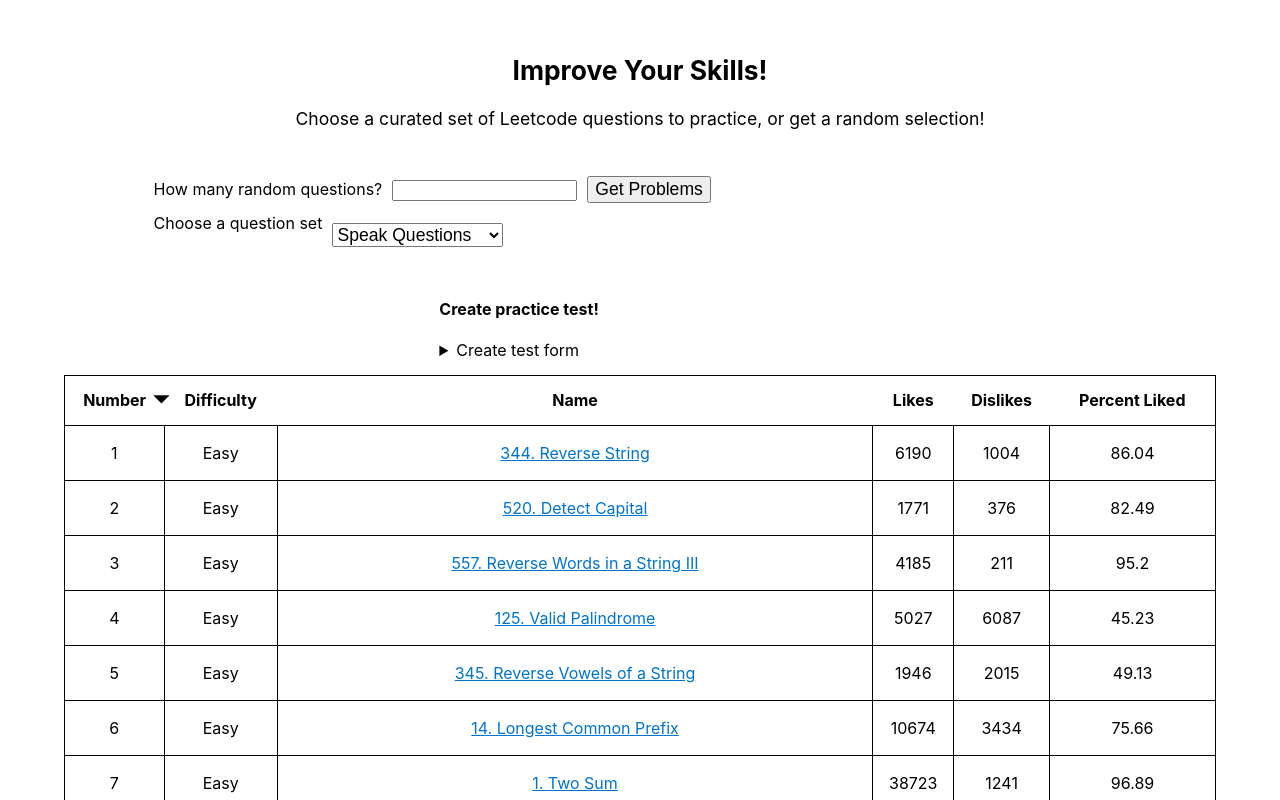
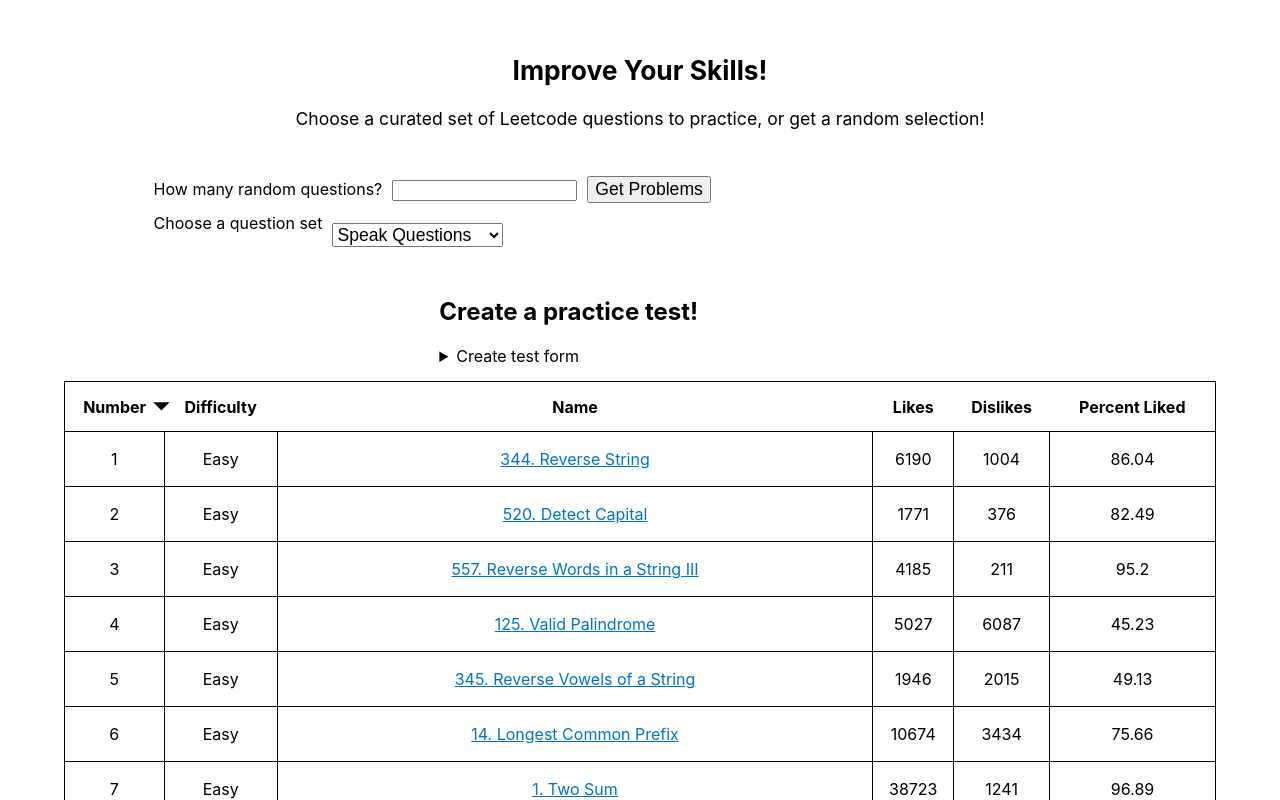
Before and after one commit to dfelsie/randomproblem, a Next.js app: page / in a window 1280 px wide. Shown: the top 800 px of the page. Built offline with nearby package versions, Linux system fonts and the light colour scheme.

Commit message:
Update index.tsx

```diff
--- a/pages/index.tsx
+++ b/pages/index.tsx
@@ -196,7 +196,7 @@ const Home: NextPage = () => {
           </div>
         </div>
         <div id={tableStyles.formHolderHolder}>
-          <h4>Create practice test!</h4>
+          <h2>Create a practice test!</h2>
 
           <details id={"assessmentFormHolder"}>
             <summary id={tableStyles.formSum}>Create test form</summary>
```
